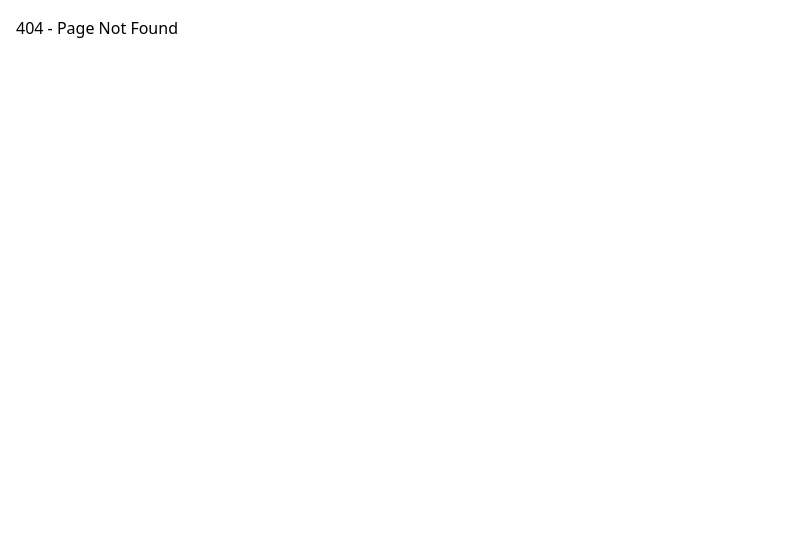
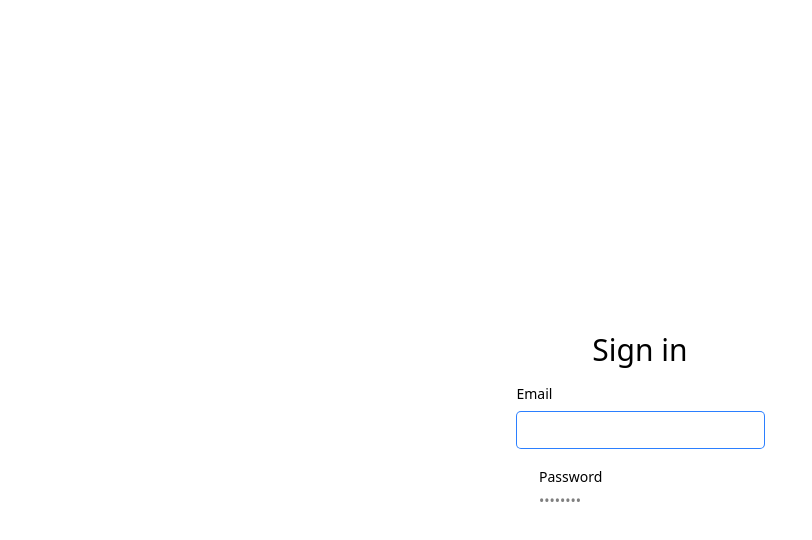
Before and after one commit to aliskhanoff/MiniCRM, a React app in the folder frontend/: page / in a window 1280 px wide. Before the commit this address had no page. Shown: the top 540 px of the page, without its empty margins (0-812 px from the left). Built offline with nearby package versions, Linux system fonts and the light colour scheme; the HTML template or start-up script is replaced by a standard one.

Commit message:
git: added NetworkState component

```diff
--- a/frontend/src/app/ui/App.tsx
+++ b/frontend/src/app/ui/App.tsx
@@ -36,7 +36,7 @@ export function App() {
       <Router>
         <Routes>
           <Route path="*" element={<NotFound />} />
-          <Route path="/login" element={<LoginPage />} />
+          <Route path="/" element={<LoginPage />} />
         </Routes>
       </Router>
     );
--- a/frontend/src/features/auth/ui/LoginForm.tsx
+++ b/frontend/src/features/auth/ui/LoginForm.tsx
@@ -8,7 +8,7 @@ export const LoginForm = () => {
   return (
     <form
       onSubmit={handleSubmit(onSubmit)}
-      className="flex flex-col gap-4 max-w-md mx-auto mt-10 justify-center items-center"
+      className="flex flex-col h-[100vh] gap-4 max-w-md mx-auto mt-10 justify-center items-center"
     >
       <h1 className="text-3xl">Sign in</h1>
 
--- a/frontend/src/pages/login/ui/login-page.tsx
+++ b/frontend/src/pages/login/ui/login-page.tsx
@@ -1,8 +1,12 @@
 import { LoginForm } from '@/features';
+import { Template } from '@/shared/ui/pages/template';
+import NetworkState from '@/shared/ui/state/networkstate';
 import React from 'react';
 
 export const LoginPage: React.FC = () => {
-  return <LoginForm />;
+  return <Template>
+    <NetworkState onlineContent={<LoginForm />} />
+    </Template> ;
 };
 
 export default LoginPage;
--- /dev/null
+++ b/frontend/src/shared/ui/pages/template/index.ts
@@ -0,0 +1 @@
+export * from './template'
--- /dev/null
+++ b/frontend/src/shared/ui/pages/template/template.tsx
@@ -0,0 +1,29 @@
+import React, { useContext } from 'react'
+
+const themeContext = React.createContext('light');
+
+const LOCAL_STORAGE_THEME_KEY = 'current_theme_color';
+
+export const ThemeProvider = ({ children }: { children: React.ReactNode }) => {
+
+    const currentTheme = localStorage.getItem(LOCAL_STORAGE_THEME_KEY) || 'light';
+
+    return (
+        <themeContext.Provider value={currentTheme}>
+            <div className={`${currentTheme === 'dark' ? 'dark' : ''} min-h-screen w-full`}>
+                {children}
+            </div>
+        </themeContext.Provider>
+    );
+}
+
+export const Template = (props: React.ReactNode | any) => {
+
+  return (
+    <ThemeProvider>
+      {props.children}
+    </ThemeProvider>
+  )
+}
+
+export default Template
--- /dev/null
+++ b/frontend/src/shared/ui/state/index.ts
@@ -0,0 +1,2 @@
+export * from './networkstate'
+export * from './offline-info'
--- /dev/null
+++ b/frontend/src/shared/ui/state/networkstate.tsx
@@ -0,0 +1,56 @@
+import type { SharedProps } from '@/shared/models'
+import { useEffect, useState, cloneElement } from 'react'
+import { WithClassName } from '../utils';
+import OfflineInfo from './offline-info';
+
+
+type NetworkStateProps = SharedProps<HTMLDivElement> & {
+    onlineContent?: React.ReactNode;
+    offlineContent?: React.ReactNode;
+};
+
+
+const InternetOnline = ({children, className, ...rest}: NetworkStateProps) => {
+
+  return (
+    <WithClassName className={className}>
+        <div className={`network-state network-state__online ${className}`} {...rest}>
+            {children}
+        </div>
+    </WithClassName>
+  )
+}
+
+const InternetOffline = ({children, className, ...rest}: NetworkStateProps) => {
+
+  return (
+    <WithClassName className={className} {...rest}>
+        <div className='network-state network-state__offline'>
+            {children}
+        </div>
+    </WithClassName>
+  )
+}
+
+export const NetworkState = (props: NetworkStateProps) => {
+
+  const [isOnline, setIsOnline] = useState(navigator.onLine);
+
+  const handleOnline = () => setIsOnline(true);
+  const handleOffline = () => setIsOnline(false);
+
+  useEffect(() => {
+    window.addEventListener('online', handleOnline);
+    window.addEventListener('offline', handleOffline);
+
+    return () => {
+      window.removeEventListener('online', handleOnline);
+      window.removeEventListener('offline', handleOffline);
+    };
+
+  }, []);
+
+  return isOnline ? <InternetOnline children={props.onlineContent} {...props} /> : <InternetOffline children={props.offlineContent || <OfflineInfo />} {...props} />;
+}
+
+export default NetworkState
--- /dev/null
+++ b/frontend/src/shared/ui/state/offline-info.tsx
@@ -0,0 +1,22 @@
+import { MdSignalWifiStatusbarConnectedNoInternet2 } from "react-icons/md";
+
+
+export const OfflineInfo = () => {
+  return (
+    <div className='h-[100vh] w-full flex justify-center items-center'>
+
+      <div className="flex gap-2 items-center p-4 mb-4 text-sm text-yellow-800 rounded-lg bg-yellow-50 dark:bg-gray-800 dark:text-yellow-400" role="alert">
+
+      <MdSignalWifiStatusbarConnectedNoInternet2 className='text-2xl' />
+      <span className="sr-only">Info</span>
+
+      <div>
+        <span className="font-medium">You are offline.</span> The app needs an internet connection to function properly and connect to databases.
+      </div>
+
+      </div>
+    </div>
+  )
+}
+
+export default OfflineInfo
```
